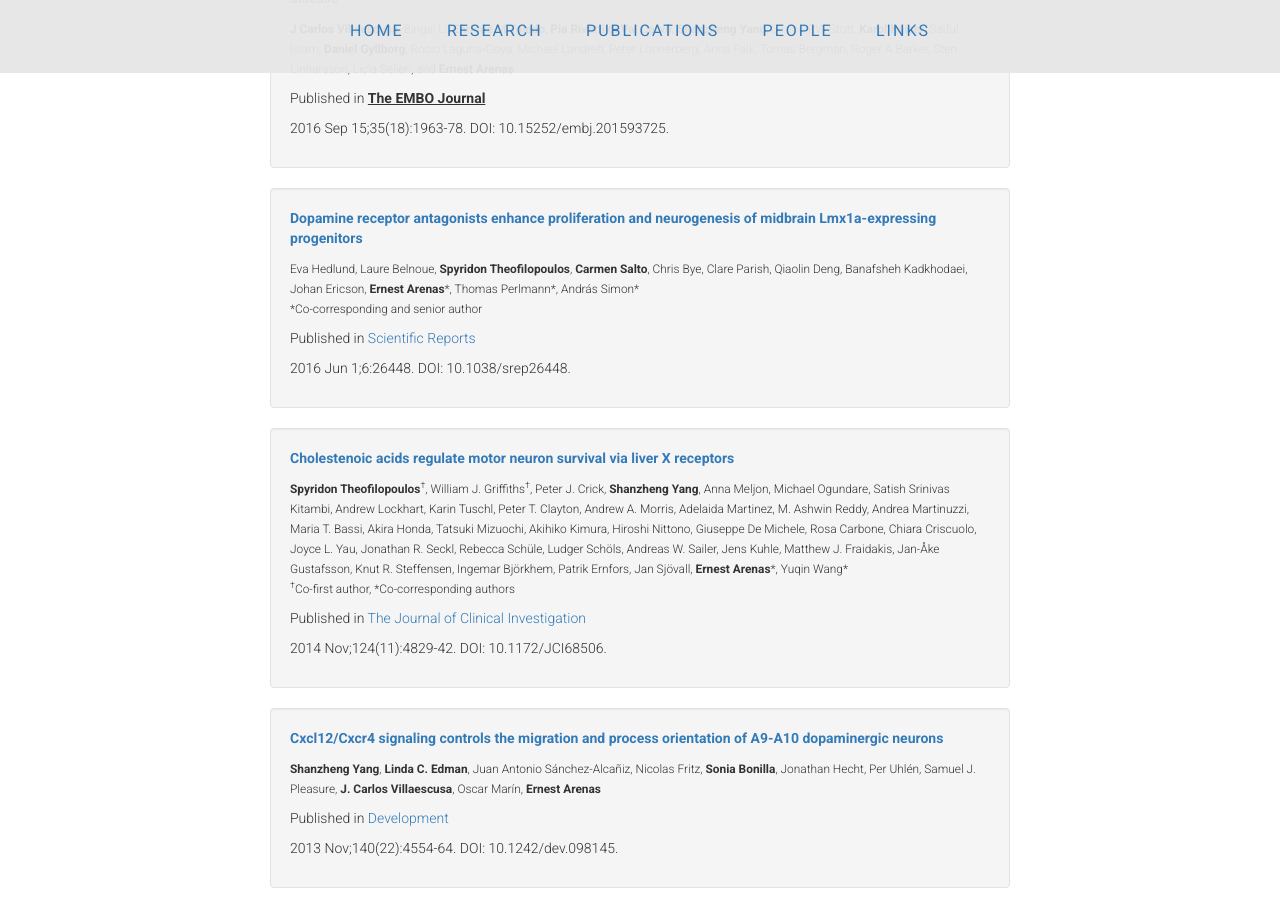
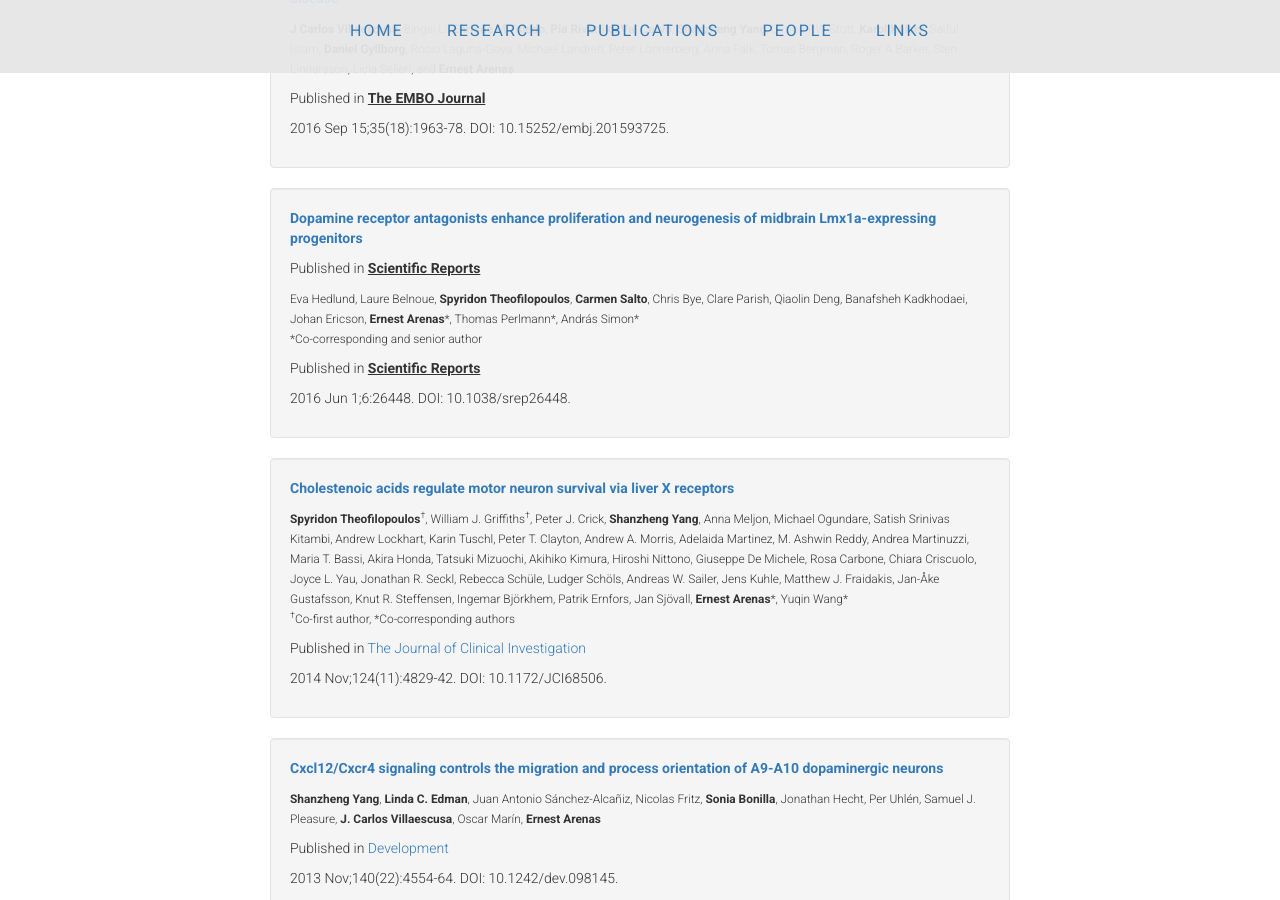
Before and after one commit to ArenasLab/arenaslab.github.io, a Jekyll site: the page publications/index.html, which Jekyll copies as it is, in a window 1280 px wide and 900 px high, scrolled down 598 px. Built offline with Jekyll 4.4.1, drawn with Linux system fonts in a browser that asks for light colours.

Commit message:
Update index.html

```diff
--- a/publications/index.html
+++ b/publications/index.html
@@ -109,11 +109,12 @@ ABOVE IS THE TEMPLATE TO ADD ADDITIONAL PUBLICATIONS -->
                 <div class="media-body">
                   <strong class="media-heading"><a href="http://www.nature.com/articles/srep26448" target="_blank">Dopamine receptor antagonists enhance proliferation and neurogenesis of midbrain Lmx1a-expressing progenitors</a></strong>
                     <p></p>
+			<p>Published in <strong><u>Scientific Reports</u></strong></p>
                   <small>Eva Hedlund, Laure Belnoue, <b>Spyridon Theofilopoulos</b>, <b>Carmen Salto</b>, Chris Bye, Clare Parish,
                     Qiaolin Deng, Banafsheh Kadkhodaei, Johan Ericson, <b>Ernest Arenas</b>*, Thomas Perlmann*, András Simon*</small>
                   <p><small>*Co-corresponding and senior author</small></p>
                   <p></p>
-                  <p>Published in <a href="http://www.nature.com/articles/srep26448">Scientific Reports</a></p>
+			<p>Published in <strong><u>Scientific Reports</u></strong></p>
                   <p>2016 Jun 1;6:26448. DOI: 10.1038/srep26448.</p>
                 </div>
               </li>
```
